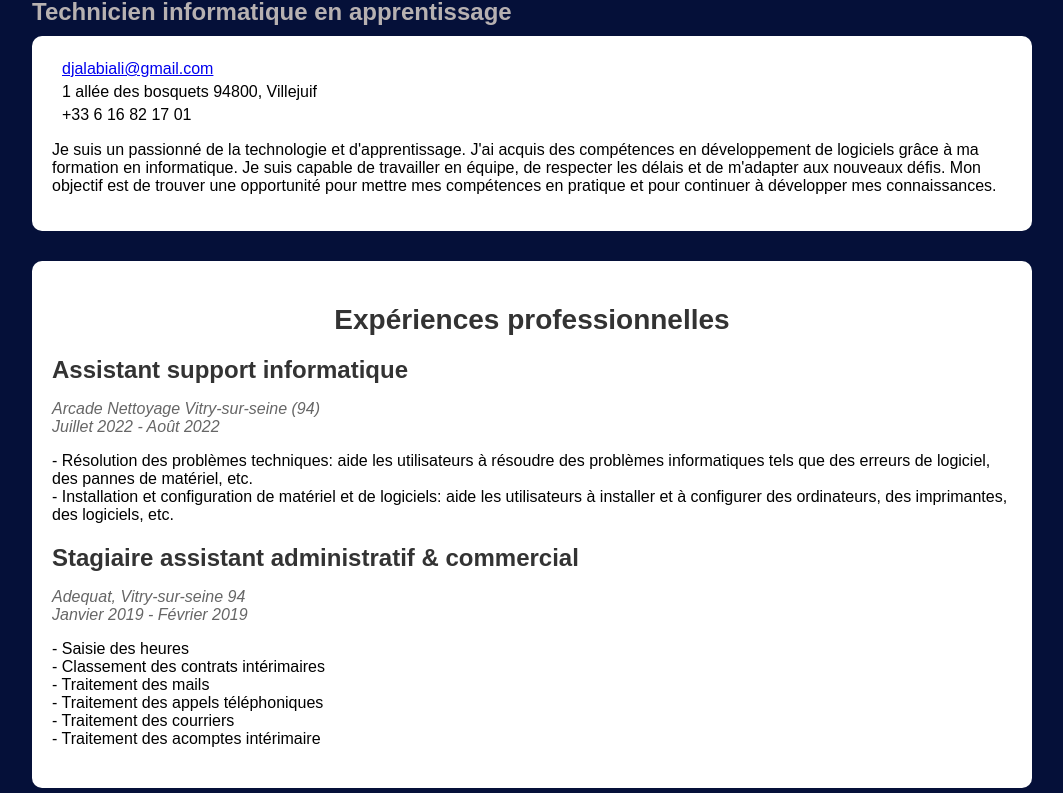
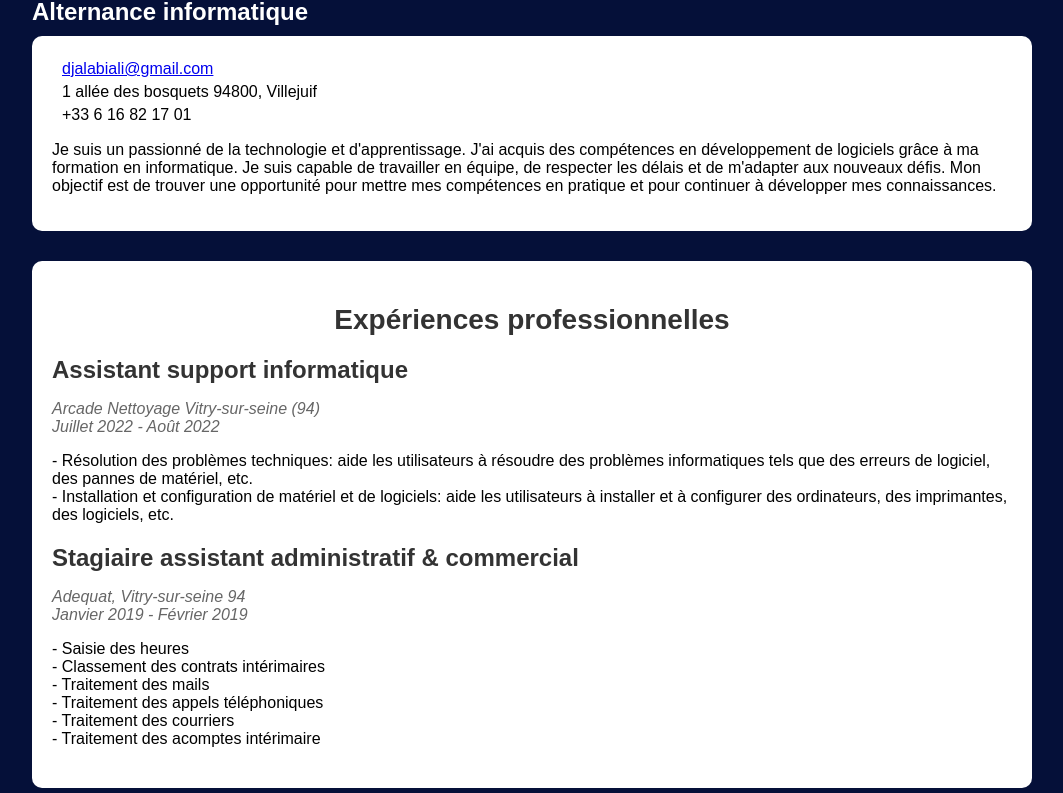
Before and after one commit to ahmatali2/cv, a plain HTML site: page index.html in a window 1280 px wide. Shown: the part 92-885 px from the top of the page, without its empty margins (108-1171 px from the left). Drawn offline with Linux system fonts and the light colour scheme.

Commit message:
Update index.html

```diff
--- a/index.html
+++ b/index.html
@@ -41,7 +41,7 @@
       }
       .profile-info h2 {
         font-size: 24px;
-        color: rgb(183, 177, 177);
+        color: #fff;
         margin-top: 0;
         margin-bottom: 10px;
       }
@@ -163,7 +163,7 @@
     <div class="container">
       <div class="profile-info">
         <h1>AHMAT DJALABI Ali</h1>
-        <h2>Technicien informatique en apprentissage</h2>
+        <h2>Alternance informatique</h2>
         <div class="contact-info">
           <i class="fa fa-envelope"></i><a href="mailto:djalabiali@gmail.com">djalabiali@gmail.com</a>
           <br>
```
